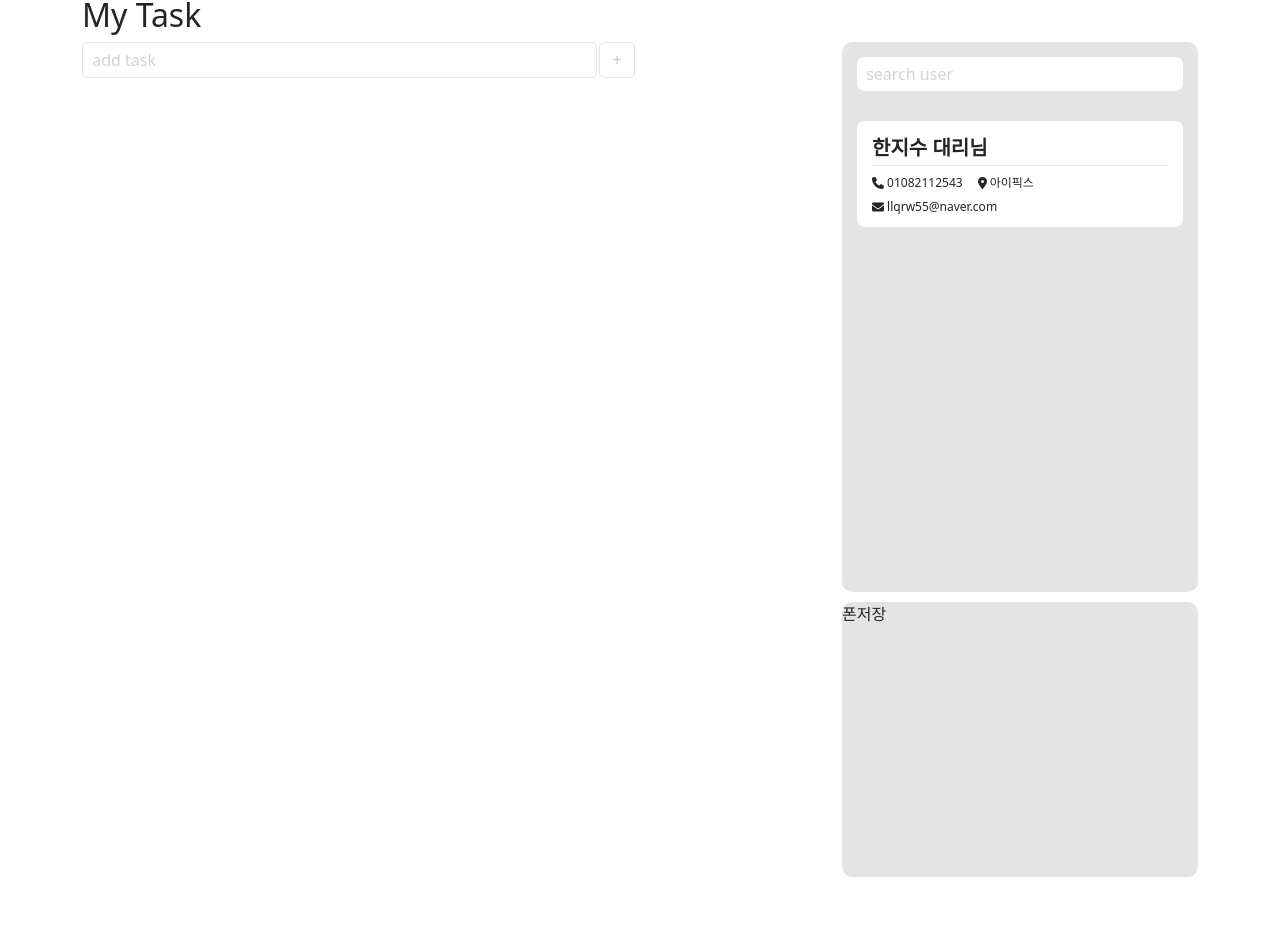
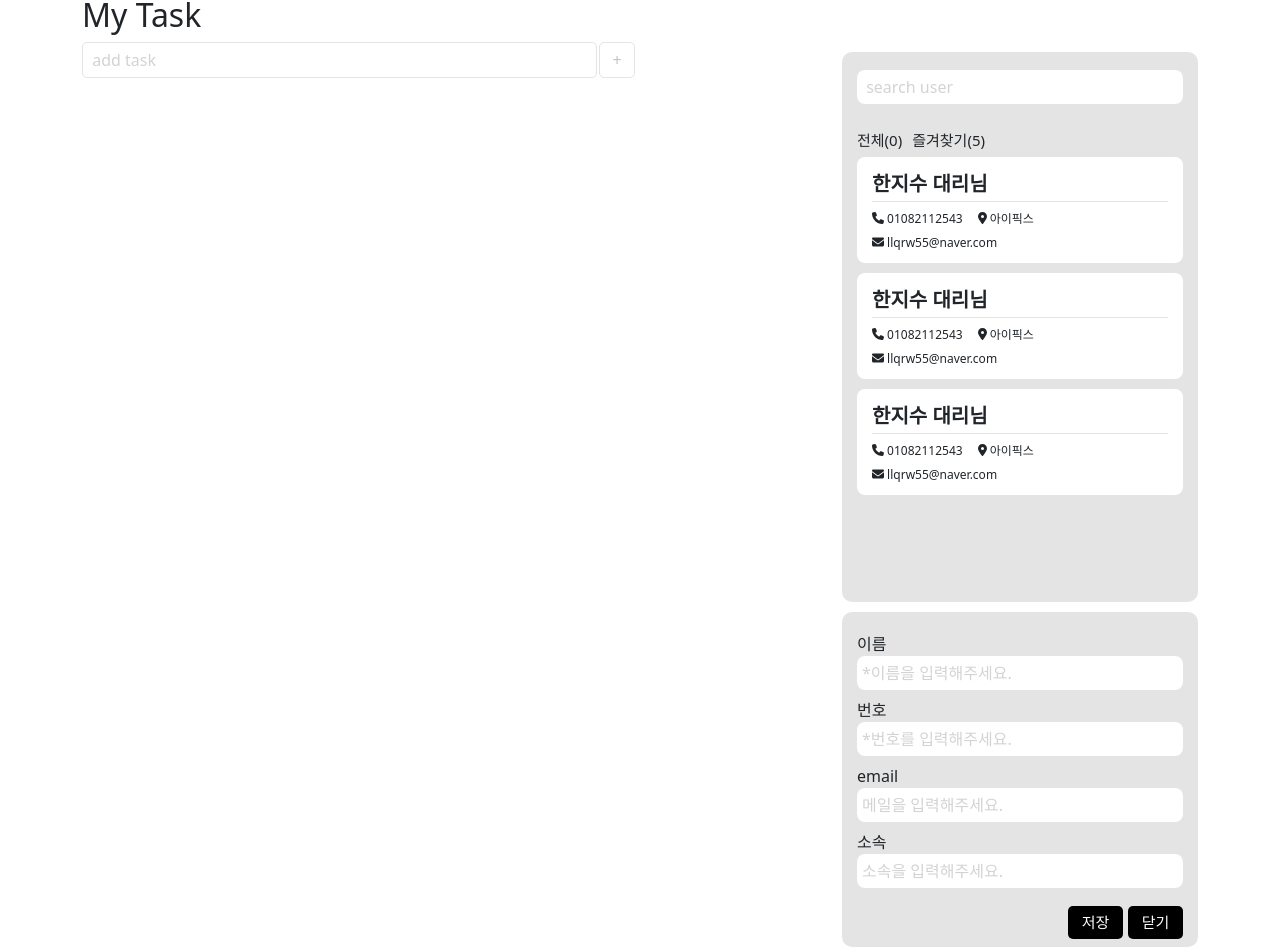
Before and after one commit to JIS0098/react-todo, a React (Create React App) app: page / in a window 1280 px wide. Shown: the part 34-981 px from the top of the page. Before the commit the page ends 911 px from the top, so only its background shows below. Built offline with nearby package versions, Linux system fonts and the light colour scheme.

Commit message:
폰 ui 완성

```diff
--- a/src/App.css
+++ b/src/App.css
@@ -28,18 +28,14 @@ p {
   margin-right: 20px;
 }
 
-.number-background {
+.phone-book, .phone-save {
   background-color: #e4e4e4;
   border-radius: 10px;
+  margin-top: 10px;
 }
 
 .phone-book {
   height: 100%;
-}
-
-.phone-save {
-  height: 50%;
-  margin-top: 10px;
 }
 
 .list input {
@@ -104,6 +100,7 @@ h2 {
   justify-content: center;
   align-items: center;
   padding: 15px;
+  padding-top: 18px;
 }
 
 .search input {
@@ -147,6 +144,7 @@ h5 {
 .user {
   margin: 0;
   padding: 15px;
+  margin-bottom: 10px;
 }
 
 .line {
@@ -156,7 +154,48 @@ h5 {
   margin: 5px 0;
 }
 
-
 .user-list {
   padding: 15px;
+  padding-top: 10px;
 }
+
+.user-menu{
+  display: flex;
+  justify-content: left;
+}
+
+.user-menu div{
+  padding: 0 10px 5px 0;
+  font-size: 15px;
+}
+.save{
+  padding: 20px 15px 5px 15px;
+}
+
+.save >*{
+  margin-bottom: 8px;
+}
+
+.save div input{
+  width: 100%;
+  border: none;
+  border-radius: 8px;
+  padding: 5px;
+}
+
+.save-but{
+  display: flex;
+  justify-content: right;
+
+}
+
+.save-but button{
+  border: none;
+  border-radius: 5px;
+  padding: 5px;
+  font-size: 15px;
+  background-color: black;
+  color: white;
+  width: 55px;
+  margin: 10px 0px -5px 5px;
+}
--- a/src/App.js
+++ b/src/App.js
@@ -59,13 +59,44 @@ function App() {
             </div>
           </Col>
           <Col className="number" lg={4}>
-            <div className="number-background phone-book">
-              <div className="search"><input type="text" placeholder=" search user" /></div>
-              <div className="user-list"><Card /></div>
+            <div className="phone-book">
+              <div className="search">
+                <input type="text" placeholder=" search user" />
+              </div>
+              <div className="user-list">
+                <div className="user-menu">
+                  <div >전체(0)</div>
+                  <div>즐겨찾기(5)</div>
+                </div>
+                <Card />
+                <Card />
+                <Card />
+              </div>
 
             </div>
-            <div className="number-background phone-save">
-              폰저장
+            <div className="phone-save">
+              <div className="save">
+                <div>
+                  <div>이름</div>
+                  <input type="text" placeholder="*이름을 입력해주세요." />
+                </div>
+                <div>
+                  <div>번호</div>
+                  <input type="number" placeholder="*번호를 입력해주세요." />
+                </div>
+                <div>
+                  <div>email</div>
+                  <input type="email" placeholder="메일을 입력해주세요." />
+                </div>
+                <div>
+                  <div>소속</div>
+                  <input type="text" placeholder="소속을 입력해주세요." />
+                </div>
+                <div className="save-but">
+                  <button>저장</button>
+                  <button>닫기</button>
+                </div>
+              </div>
             </div>
           </Col>
         </Row>
```
